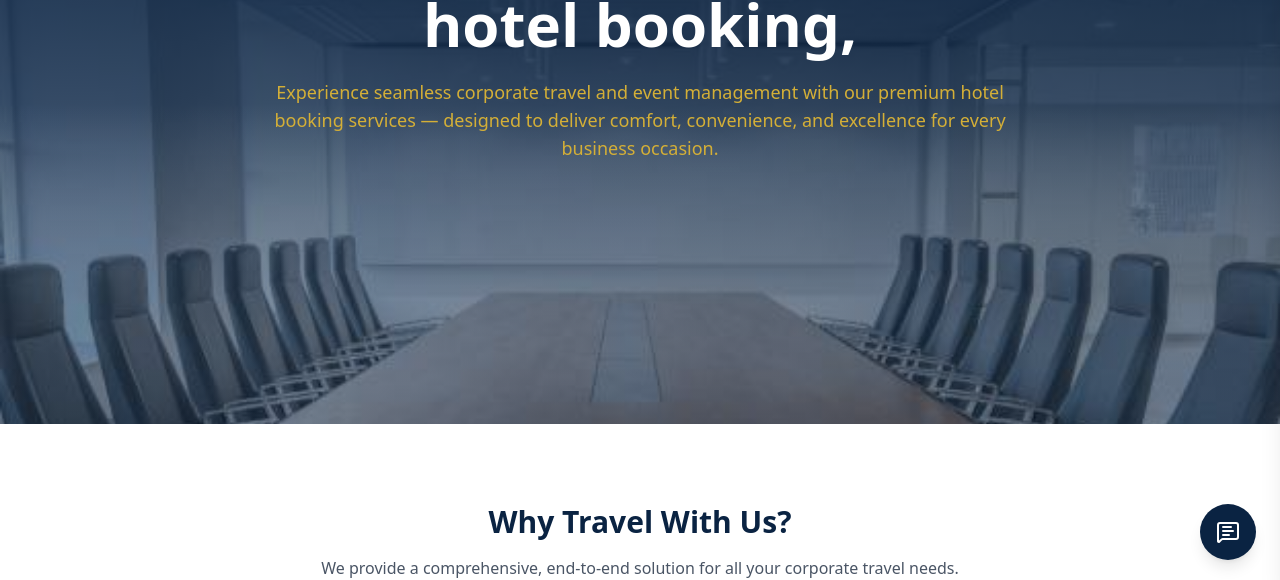
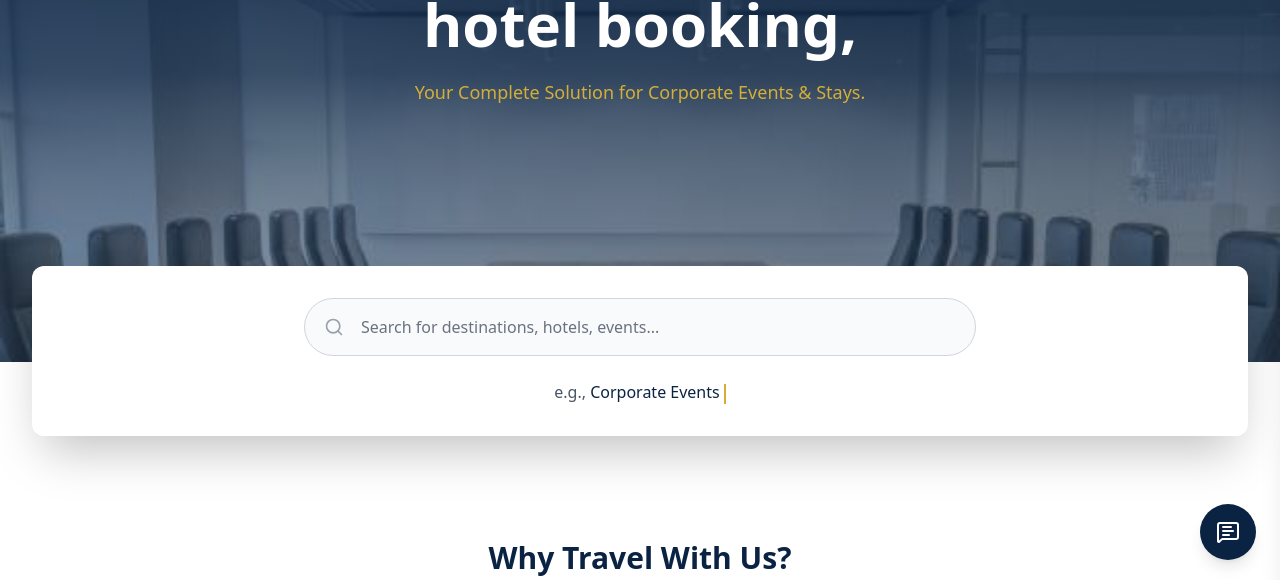
Before and after one commit to karanchawla1028/preetifrontend, a React (Vite) app: page / in a window 1280 px wide. Shown: the part 216-796 px from the top of the page. Built offline with nearby package versions, Linux system fonts and the light colour scheme; no server answers.

Commit message:
some changes

```diff
--- a/src/home/HomePage.jsx
+++ b/src/home/HomePage.jsx
@@ -1,9 +1,10 @@
-import React, { useState } from "react";
+import React, { useEffect, useState } from "react";
+// import hero from "../assets/ceoimg.png";
 import hero from "../assets/ceo.jpeg";
 import blog1 from "../assets/blog1.png";
 import FloatingBtn from "../features/components/FloatingBtn";
 
-const PlaneIcon = () => (
+const SearchIcon = () => (
   <svg
     xmlns="http://www.w3.org/2000/svg"
     width="24"
@@ -14,84 +15,66 @@ const PlaneIcon = () => (
     strokeWidth="2"
     strokeLinecap="round"
     strokeLinejoin="round"
-    className="mr-2 h-5 w-5"
+    className="h-5 w-5 text-gray-400"
   >
-    <path d="M17.8 19.2 16 11l3.5-3.5C21 6 21.5 4 21 3c-1-.5-3 0-4.5 1.5L13 8 4.8 6.2c-.5-.1-.9.1-1.1.5l-.3.5c-.2.5-.1 1 .3 1.3L9 12l-2 3H4l-1 1 3 2 2 3 1-1v-3l3-2 3.5 5.3c.3.4.8.5 1.3.3l.5-.2c.4-.3.6-.7.5-1.2z"></path>
+    <circle cx="11" cy="11" r="8"></circle>
+    <line x1="21" y1="21" x2="16.65" y2="16.65"></line>
   </svg>
 );
 
-const HotelIcon = () => (
-  <svg
-    xmlns="http://www.w3.org/2000/svg"
-    width="24"
-    height="24"
-    viewBox="0 0 24 24"
-    fill="none"
-    stroke="currentColor"
-    strokeWidth="2"
-    strokeLinecap="round"
-    strokeLinejoin="round"
-    className="mr-2 h-5 w-5"
-  >
-    <path d="M10 22v-6.57" />
-    <path d="M12 11h.01" />
-    <path d="M12 7h.01" />
-    <path d="M14 22v-6.57" />
-    <path d="M12 15h.01" />
-    <path d="M2 22h20" />
-    <path d="M5 22V7.52c0-.88.45-1.69 1.17-2.14L12 2l5.83 3.38c.72.45 1.17 1.26 1.17 2.14V22" />
-    <path d="M17 15h.01" />
-    <path d="M17 11h.01" />
-    <path d="M17 7h.01" />
-    <path d="M7 15h.01" />
-    <path d="M7 11h.01" />
-    <path d="M7 7h.01" />
-  </svg>
-);
-
-const CarIcon = () => (
-  <svg
-    xmlns="http://www.w3.org/2000/svg"
-    width="24"
-    height="24"
-    viewBox="0 0 24 24"
-    fill="none"
-    stroke="currentColor"
-    strokeWidth="2"
-    strokeLinecap="round"
-    strokeLinejoin="round"
-    className="mr-2 h-5 w-5"
-  >
-    <path d="M14 16.5 19 21l-7-4" />
-    <path d="m10.5 16.5.5-1.5 5 3-5.5 1.5Z" />
-    <path d="M14 19.5 9 15l-5 4.5" />
-    <path d="m9.5 12.5 5-3-5.5-1.5Z" />
-    <path d="M5 6.5 3 7l2 5" />
-    <path d="M18 13a4.4 4.4 0 0 0-4-4H8a4.5 4.5 0 0 0-4.5 4.5V17a3.5 3.5 0 0 0 3.5 3.5h11a3.5 3.5 0 0 0 3.5-3.5v-2.5a4.4 4.4 0 0 0-4-4Z" />
-  </svg>
-);
-
-const ChevronDownIcon = () => (
-  <svg
-    xmlns="http://www.w3.org/2000/svg"
-    width="20"
-    height="20"
-    viewBox="0 0 24 24"
-    fill="none"
-    stroke="currentColor"
-    strokeWidth="2"
-    strokeLinecap="round"
-    strokeLinejoin="round"
-  >
-    <path d="m6 9 6 6 6-6" />
-  </svg>
-);
+const wordsToType = [
+  "Corporate Events",
+  "Team Offsites",
+  "Hotel Bookings",
+  "Conference Venues",
+];
 
 const HomePage = () => {
   const heroImageUrl =
     "https://images.unsplash.com/photo-1522771739844-6a9f6d5f14af?q=80&w=2070&auto=format&fit=crop&ixlib=rb-4.0.3&ixid=M3wxMjA3fDB8MHxwaG90by1wYWdlfHx8fGVufDB8fHx8fA%3D%3D";
 
   const [activeTab, setActiveTab] = useState("hotel");
+
+  // --- NEW Typing Effect State ---
+  const [wordIndex, setWordIndex] = useState(0);
+  const [text, setText] = useState("");
+  const [isDeleting, setIsDeleting] = useState(false);
+
+  useEffect(() => {
+    const typeSpeed = 150;
+    const deleteSpeed = 75;
+    const pauseTime = 2000;
+
+    const handleTyping = () => {
+      const currentWord = wordsToType[wordIndex];
+
+      if (isDeleting) {
+        // Deleting
+        setText(currentWord.substring(0, text.length - 1));
+        if (text === "") {
+          setIsDeleting(false);
+          setWordIndex((prevIndex) => (prevIndex + 1) % wordsToType.length);
+        }
+      } else {
+        // Typing
+        setText(currentWord.substring(0, text.length + 1));
+        if (text === currentWord) {
+          // Pause at end of word
+          setTimeout(() => setIsDeleting(true), pauseTime);
+        }
+      }
+    };
+
+    const speed = isDeleting ? deleteSpeed : typeSpeed;
+    // Set timeout to run the typing function
+    const timer = setTimeout(
+      handleTyping,
+      text === wordsToType[wordIndex] ? pauseTime : speed
+    );
+
+    // Cleanup timeout on component unmount or state change
+    return () => clearTimeout(timer);
+  }, [text, isDeleting, wordIndex]);
 
   const features = [
     {
@@ -142,12 +125,8 @@ const HomePage = () => {
   return (
     <main className="relative">
       <div
-        className="relative bg-cover bg-center bg-no-repeat min-h-[80vh]"
-        style={{
-          backgroundImage: `url(${blog1})`,
-          backgroundAttachment: "scroll",
-          WebkitBackgroundSize: "cover",
-        }}
+        className="relative bg-cover bg-center bg-no-repeat"
+        style={{ backgroundImage: `url(${blog1})` }}
       >
         <div className="absolute inset-0 bg-gradient-to-b from-[#0A2342] via-[#0A2342]/80 to-transparent"></div>
         <div className="absolute inset-0 bg-gradient-to-t from-[#0A2342]/50 via-transparent to-transparent"></div>
@@ -158,85 +137,40 @@ const HomePage = () => {
               Corporate events & <br /> hotel booking,
             </h2>
             <p className="max-w-3xl mx-auto text-lg text-[#D4AF37]">
-              Experience seamless corporate travel and event management with our
-              premium hotel booking services — designed to deliver comfort,
-              convenience, and excellence for every business occasion.
+              Your Complete Solution for Corporate Events & Stays.
             </p>
           </div>
         </div>
       </div>
-      {/* <section className="relative -mt-24 z-20 pb-16">
+      <section className="relative -mt-24 z-20 pb-16">
         <div className="container mx-auto px-6 lg:px-8">
-          <div className="bg-white rounded-xl shadow-2xl p-4 md:p-6">
-            <div className="flex border-b mb-4">
-              <button
-                onClick={() => setActiveTab("hotel")}
-                className={`flex items-center py-3 px-4 md:px-6 text-sm md:text-base font-semibold transition-colors duration-300 ${
-                  activeTab === "hotel"
-                    ? "text-[#0A2342] border-b-2 border-[#D4AF37]"
-                    : "text-gray-500"
-                }`}
-              >
-                <HotelIcon /> Hotels
-              </button>
-              <button
-                onClick={() => setActiveTab("flight")}
-                className={`flex items-center py-3 px-4 md:px-6 text-sm md:text-base font-semibold transition-colors duration-300 ${
-                  activeTab === "flight"
-                    ? "text-[#0A2342] border-b-2 border-[#D4AF37]"
-                    : "text-gray-500"
-                }`}
-              >
-                <PlaneIcon /> Flights
-              </button>
-              <button
-                onClick={() => setActiveTab("car")}
-                className={`flex items-center py-3 px-4 md:px-6 text-sm md:text-base font-semibold transition-colors duration-300 ${
-                  activeTab === "car"
-                    ? "text-[#0A2342] border-b-2 border-[#D4AF37]"
-                    : "text-gray-500"
-                }`}
-              >
-                <CarIcon /> Car Rentals
-              </button>
+          <div className="bg-white rounded-xl shadow-2xl p-6 md:p-8">
+            <div className="relative w-full max-w-2xl mx-auto">
+              <div className="absolute left-5 top-1/2 -translate-y-1/2">
+                <SearchIcon />
+              </div>
+              <input
+                type="text"
+                placeholder="Search for destinations, hotels, events..."
+                className="w-full py-4 pl-14 pr-6 bg-gray-50 border border-gray-300 text-gray-900 rounded-full outline-none transition-all duration-300
+                           focus:ring-2 focus:ring-[#D4AF37] focus:border-[#D4AF37] focus:bg-white
+                           placeholder:text-gray-500"
+              />
             </div>
-            <div className="grid grid-cols-1 md:grid-cols-2 lg:grid-cols-4 xl:grid-cols-5 gap-4 items-end">
-              <div className="lg:col-span-2">
-                <label className="text-sm font-medium text-gray-700">
-                  Destination
-                </label>
-                <input
-                  type="text"
-                  placeholder="e.g., New York, London"
-                  className="mt-1 w-full p-3 border border-gray-300 rounded-lg focus:ring-2 focus:ring-[#D4AF37] focus:border-transparent outline-none"
-                />
-              </div>
-              <div>
-                <label className="text-sm font-medium text-gray-700">
-                  Check-in
-                </label>
-                <input
-                  type="date"
-                  className="mt-1 w-full p-3 border border-gray-300 rounded-lg focus:ring-2 focus:ring-[#D4AF37] focus:border-transparent outline-none"
-                />
-              </div>
-              <div>
-                <label className="text-sm font-medium text-gray-700">
-                  Check-out
-                </label>
-                <input
-                  type="date"
-                  className="mt-1 w-full p-3 border border-gray-300 rounded-lg focus:ring-2 focus:ring-[#D4AF37] focus:border-transparent outline-none"
-                />
-              </div>
-              <button className="w-full bg-[#0A2342] text-white font-bold p-3 rounded-lg hover:bg-blue-900 transition-transform duration-300 text-lg h-[50px]">
-                Search
-              </button>
+
+            <div className="text-center mt-6 h-6">
+              <span className="text-gray-600">
+                e.g., <span className="text-[#0A2342] font-medium">{text}</span>
+                <span
+                  className="inline-block w-[2px] h-5 bg-[#D4AF37] ml-1 animate-pulse"
+                  style={{ verticalAlign: "middle" }}
+                ></span>
+              </span>
             </div>
           </div>
         </div>
-      </section> */}
-      <section className="py-20">
+      </section>
+      <section className="py-10">
         <div className="container mx-auto px-6 lg:px-8 text-center">
           <h2 className="text-3xl font-bold text-[#0A2342] mb-4">
             Why Travel With Us?
@@ -302,7 +236,6 @@ const HomePage = () => {
                 />
               </div>
             </div>
-
             <div>
               <h2 className="text-3xl font-bold text-[#0A2342] mb-6">
                 A Word From Our Founder
```
